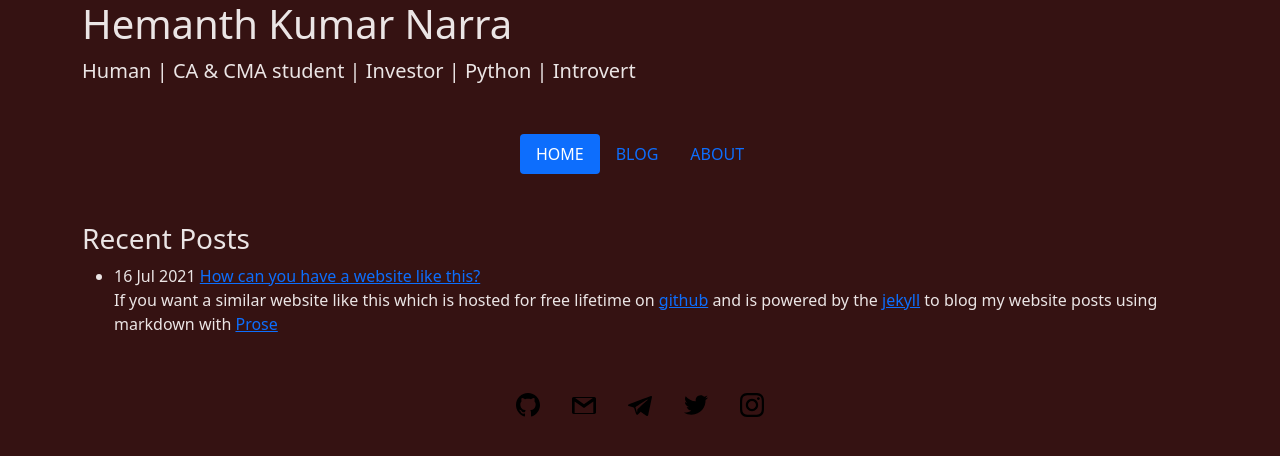
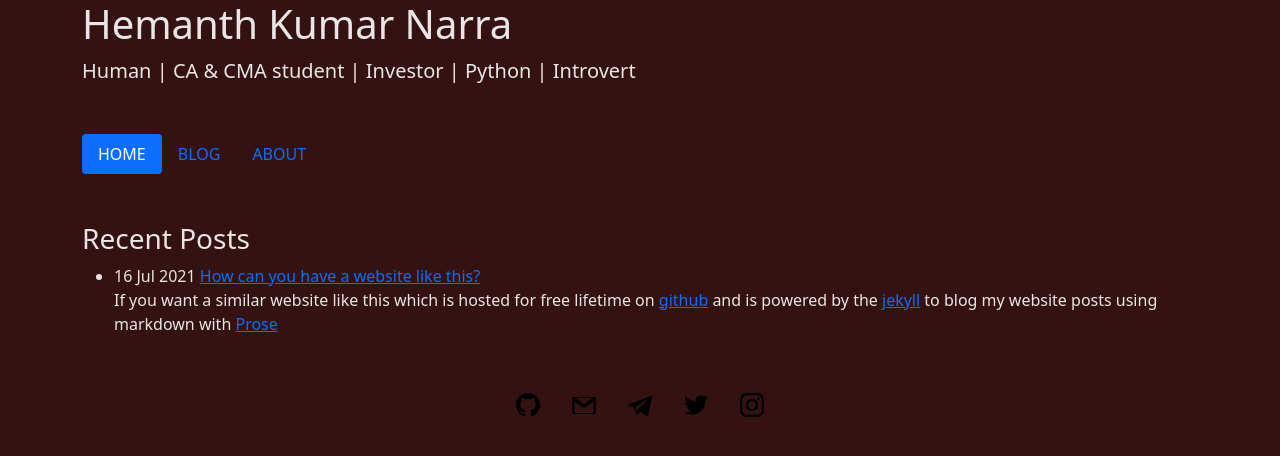
Before and after one commit to hemanthnarra/hemanthnarra.github.io, a Jekyll site: the page built from index.html, in a window 1280 px wide. Shown: the top 456 px of the page. Built offline with Jekyll 4.4.1, drawn with Linux system fonts in a browser that asks for light colours.

Commit message:
Update navigation.html

```diff
--- a/_includes/navigation.html
+++ b/_includes/navigation.html
@@ -1,6 +1,6 @@
 <div class="container">
       <nav>
-        <ul class="nav nav-pills justify-content-center my-5">
+        <ul class="nav nav-pills my-5">
           <li class="nav-item">
             <a class="nav-link active" aria-current="page" href="/">HOME</a>
           </li>
```
